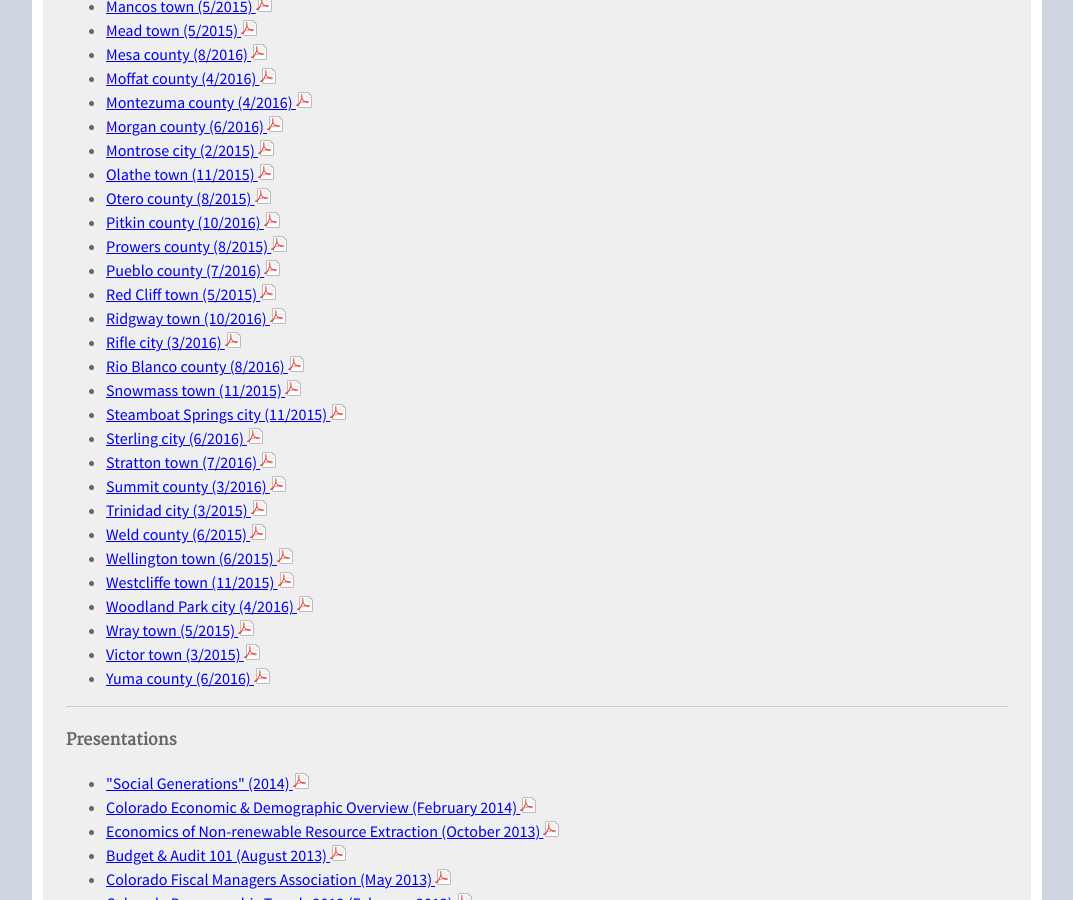
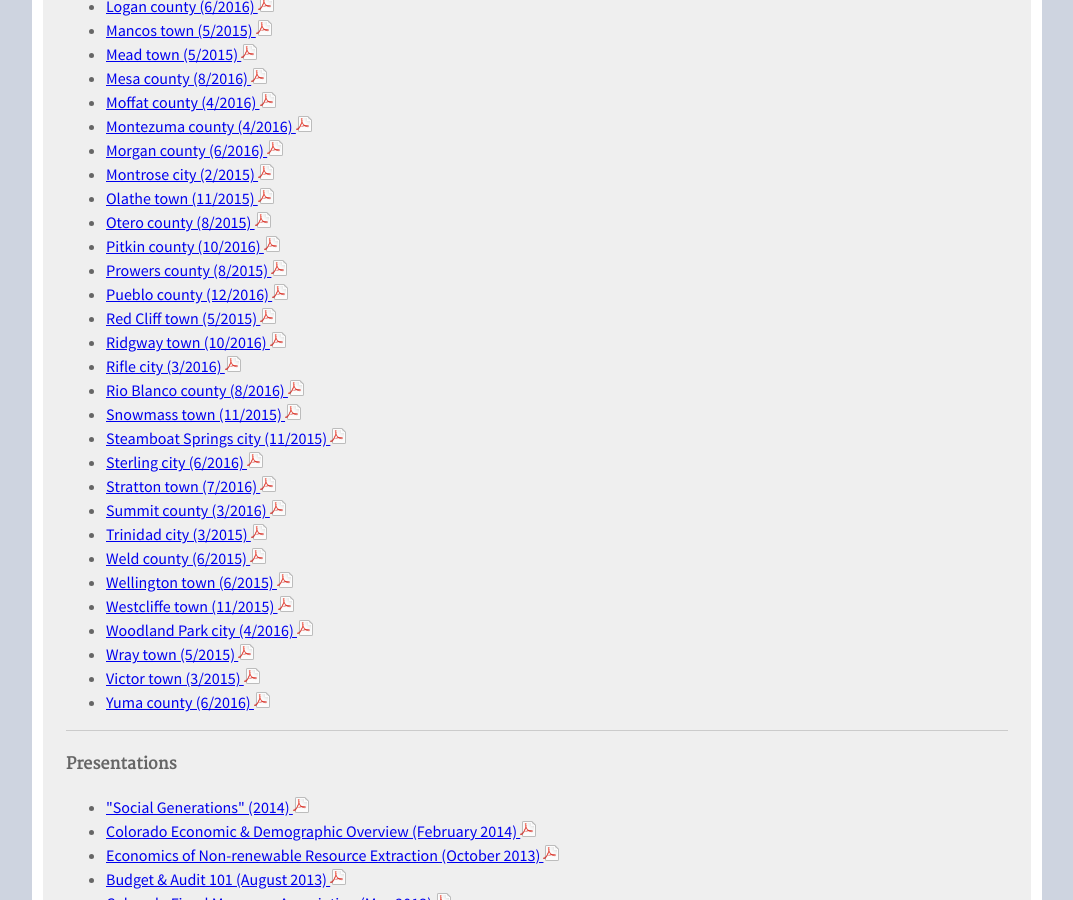
Before and after one commit to TBleess/Website_New, a Jekyll site: the page built from pages/9_Not_in_Menu/publications-and-presentations.md, in a window 1280 px wide and 900 px high, scrolled down 1995 px. Shown: the whole window, without its empty margins (103-1176 px from the left). Built offline with Jekyll 4.4.1, drawn with Linux system fonts in a browser that asks for light colours; some of the changed text lies outside the part shown.

Commit message:
Added new CPs

```diff
--- a/pages/9_Not_in_Menu/publications-and-presentations.md
+++ b/pages/9_Not_in_Menu/publications-and-presentations.md
@@ -55,6 +55,7 @@
 - [Buena Vista town (6/2015) ![pdf](/images/page_white_acrobat.png 'download pdf file')](https://drive.google.com/uc?export=download&id=0B-vz6H4k4SESaFRTanpiYnBJalU)
 - [Burlington town (6/2016) ![pdf](/images/page_white_acrobat.png 'download pdf file')](https://drive.google.com/uc?export=download&id=0B-vz6H4k4SESUldQUmFtNE5aTEk)
 - [Central City city (4/2016) ![pdf](/images/page_white_acrobat.png 'download pdf file')](https://drive.google.com/uc?export=download&id=0B-vz6H4k4SESeU85X3J2ckN5TlU)
+- [Chaffee county (11/2016) ![pdf](/images/page_white_acrobat.png 'download pdf file')](https://drive.google.com/uc?export=download&id=0ByjImPUKASTTTnE3ZXV0ZXB5SGs)
 - [Cheyenne county (11/2015) ![pdf](/images/page_white_acrobat.png 'download pdf file')](https://drive.google.com/uc?export=download&id=0B-vz6H4k4SESaWpUWFNKTDM2czg)
 - [Cheyenne Wells town (6/2016) ![pdf](/images/page_white_acrobat.png 'download pdf file')](https://drive.google.com/uc?export=download&id=0B-vz6H4k4SESQlJ1N2phVGxnN0E)
 - [Clear Creek county (3/2016) ![pdf](/images/page_white_acrobat.png 'download pdf file')](https://drive.google.com/uc?export=download&id=0B-vz6H4k4SESZW5TSVVvNTc2dG8)
@@ -99,7 +100,7 @@
 - [Otero county (8/2015) ![pdf](/images/page_white_acrobat.png 'download pdf file')](https://drive.google.com/uc?export=download&id=0B-vz6H4k4SESQUZSQkhJcDNhM1U)
 - [Pitkin county (10/2016) ![pdf](/images/page_white_acrobat.png 'download pdf file')](https://drive.google.com/uc?export=download&id=0ByjImPUKASTTWEtzUGctaW02QVE)
 - [Prowers county (8/2015) ![pdf](/images/page_white_acrobat.png 'download pdf file')](https://drive.google.com/uc?export=download&id=0B-vz6H4k4SESUG1jbFNKSFJTSXc)
-- [Pueblo county (7/2016) ![pdf](/images/page_white_acrobat.png 'download pdf file')](https://drive.google.com/uc?export=download&id=0ByjImPUKASTTOUtWeGlCTXlwSEk)
+- [Pueblo county (12/2016) ![pdf](/images/page_white_acrobat.png 'download pdf file')](https://drive.google.com/uc?export=download&id=0ByjImPUKASTTRDk3MEUyUzVEQUU)
 - [Red Cliff town (5/2015) ![pdf](/images/page_white_acrobat.png 'download pdf file')](https://drive.google.com/uc?export=download&id=0ByjImPUKASTTMm56SzJWanV4ZFk)
 - [Ridgway town (10/2016) ![pdf](/images/page_white_acrobat.png 'download pdf file')](https://drive.google.com/uc?export=download&id=0ByjImPUKASTTQmVZdnE4a2xFUHM)
 - [Rifle city (3/2016) ![pdf](/images/page_white_acrobat.png 'download pdf file')](https://drive.google.com/uc?export=download&id=0B-vz6H4k4SESQXRIWDJET3cydzA)
```
